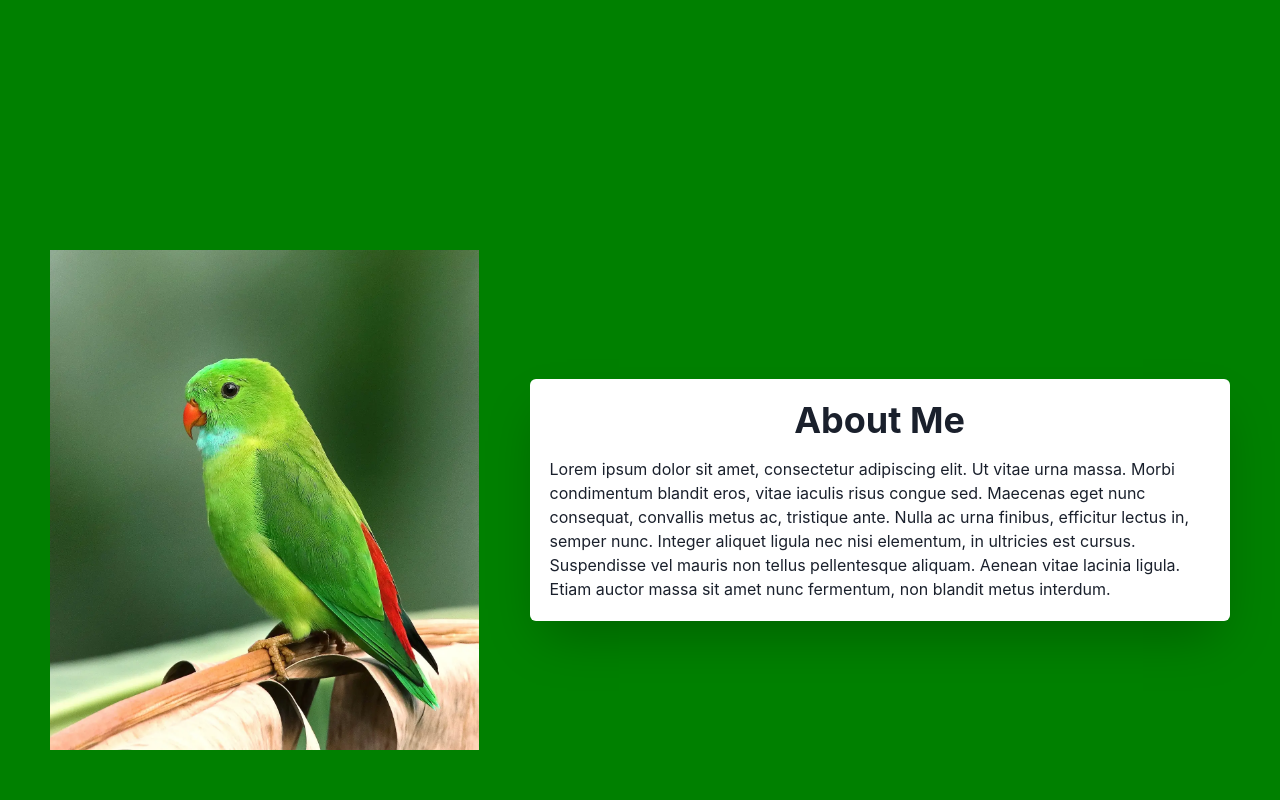
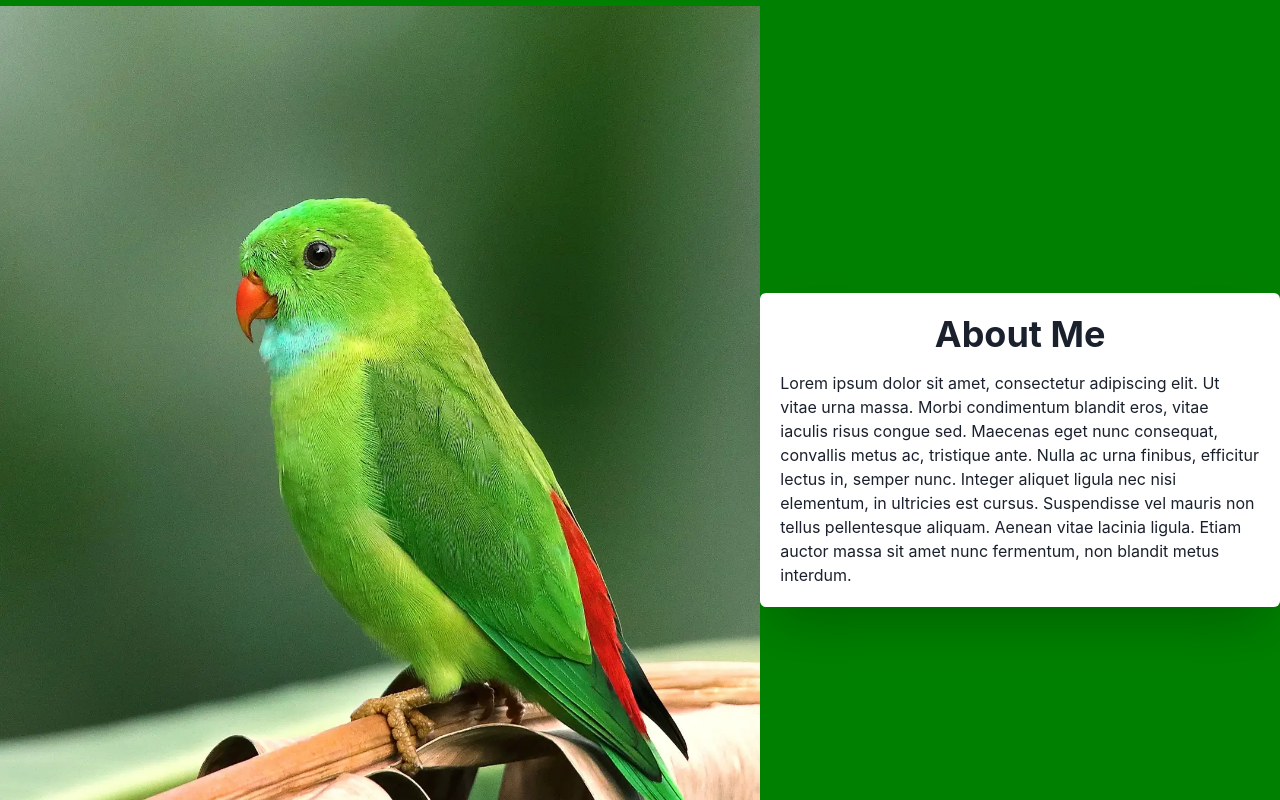
Before and after one commit to ForkEyeee/personal-portfolio, a React (Vite) app: page / in a window 1280 px wide. Shown: the top 800 px of the page. Built offline with nearby package versions, Linux system fonts and the light colour scheme.

Commit message:
changed parrot img's container to use aspectratio component instead of box.

```diff
--- a/src/components/AboutMe.jsx
+++ b/src/components/AboutMe.jsx
@@ -11,8 +11,8 @@ function AboutMe() {
     >
       <Card
         maxW={{
-          base: "300px",
-          sm: "400px",
+          base: "400px",
+          sm: "500px",
           md: "500px",
           lg: "600px",
           xl: "700px",
--- a/src/components/Hero.jsx
+++ b/src/components/Hero.jsx
@@ -1,4 +1,4 @@
-import { Box, Image, Flex } from "@chakra-ui/react";
+import { Box, Image, Flex, AspectRatio } from "@chakra-ui/react";
 import AboutMe from "./AboutMe";
 
 function Hero() {
@@ -8,10 +8,6 @@ function Hero() {
         flexDirection={{ base: "column", lg: "row" }}
         alignItems={"center"}
         justifyContent={"space-evenly"}
-        // bgGradient={{
-        //   base: "linear(to-t, green.500, blue.500)",
-        //   md: "linear(to-t, orange.400, pink.200)",
-        // }}
         bgColor={{
           base: "red",
           sm: "blue",
@@ -19,42 +15,23 @@ function Hero() {
           lg: "pink",
           xl: "green",
         }}
-        h={"62.5rem"}
-        // gap={{ md: "50px" }}
-        // overflow={"hidden"}
+        h={"900px"}
       >
-        <Box
-          // w={{
-          //   base: "200px",
-          //   md: "300px",
-          //   lg: "400px",
-          //   xl: "500px",
-          // }}
-
-          h={{ base: "350px", sm: "425px", md: "500px" }}
-          w={"auto"} // boxShadow={"dark-lg"}
-          overflow={"hidden"}
-          // ml={{ md: "20px" }}
-          // mt={"20px"}
-          // mb={{ base: "10px", md: "30px", xl: "60px" }}
-        >
+        <AspectRatio ratio={"0.857"} width="80%">
           <Image
-            h={"100%"}
-            w={"100%"}
+            objectFit="cover"
             srcSet={`
-    /assets/images/parrot1280.webp 1280w,
-    /assets/images/parrot992.webp 992w,
-    /assets/images/parrot768.webp 768w,
-    /assets/images/parrot480.webp 480w`}
+              /assets/images/parrot1280.webp 1280w,
+              /assets/images/parrot992.webp 992w,
+              /assets/images/parrot768.webp 768w,
+              /assets/images/parrot480.webp 480w`}
             sizes={
               "(max-width: 480px) 480px, (max-width: 768px) 768px, (max-width: 992px) 992px, 1280px"
             }
             src="/assets/images/parrot480.webp"
-            // boxShadow={"2xl"}
-            // maxH="50%"
             alt="parrot perched on a branch"
           />
-        </Box>
+        </AspectRatio>
         <AboutMe />
       </Flex>
     </>
```
